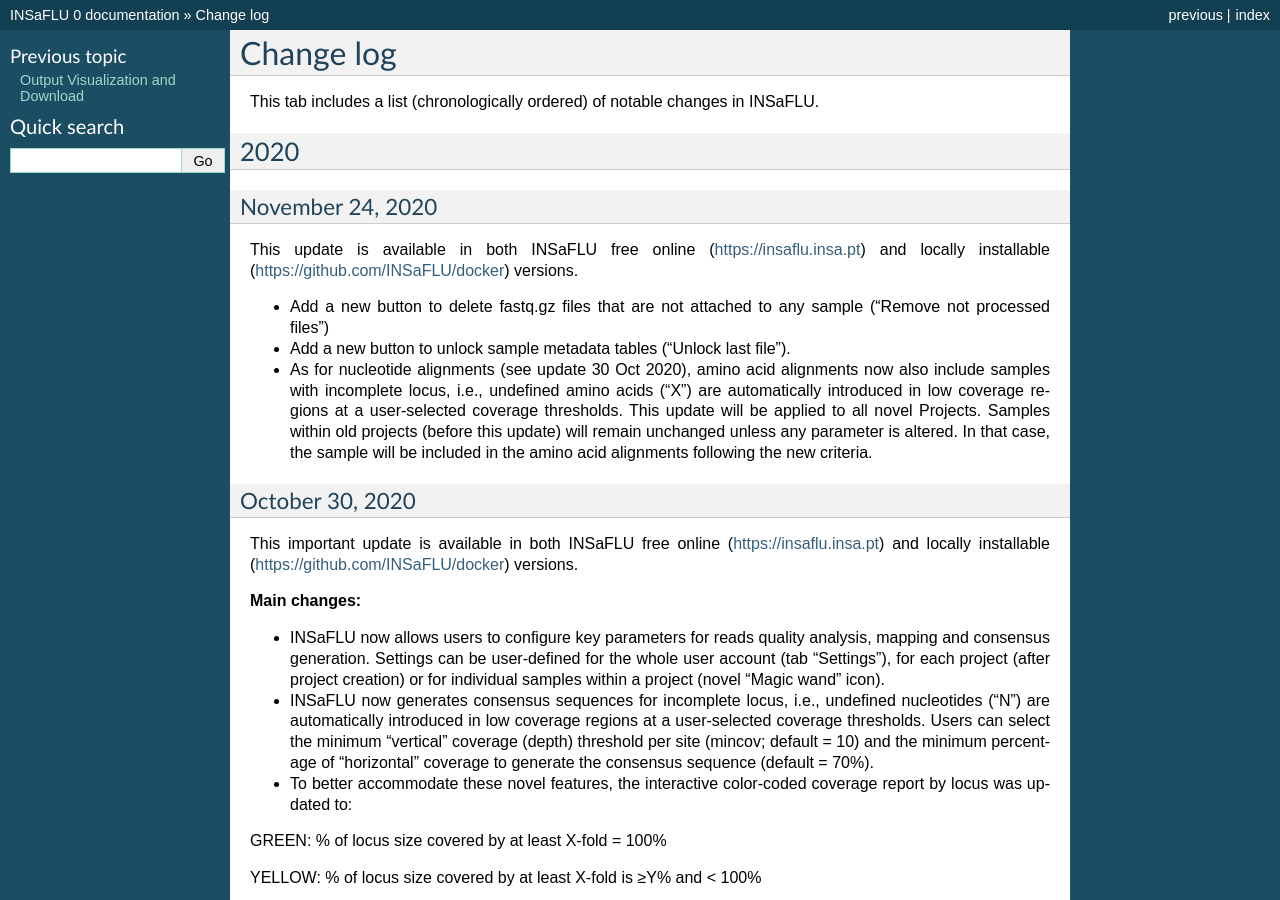
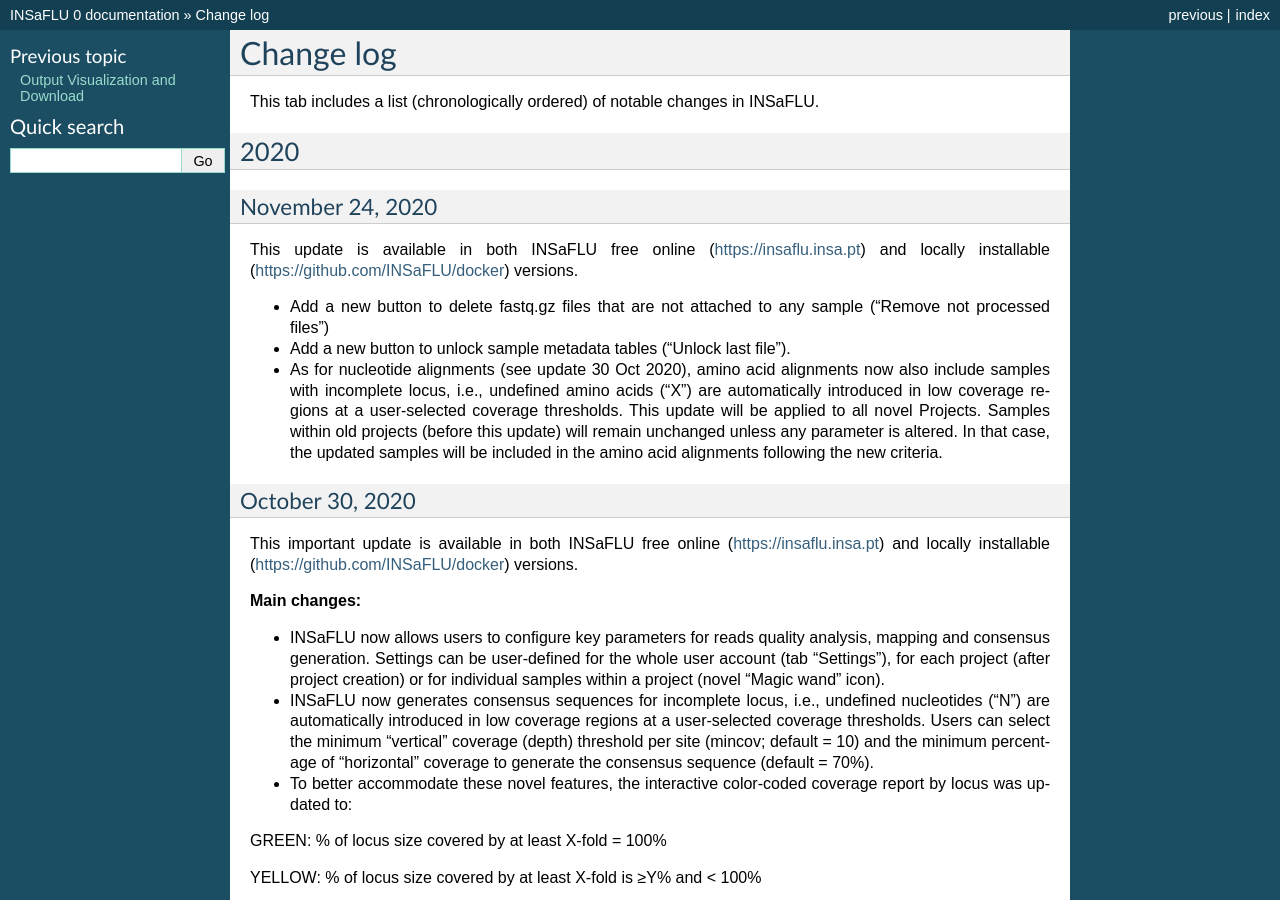
Before and after one commit to INSaFLU/insaflu_docs, a Sphinx documentation site: the page built from docs/change_log.rst, in a window 1280 px wide and 900 px high. Built offline with Sphinx 7.4.7, drawn with Linux system fonts in a browser that asks for light colours; formulas are drawn with MathJax 3.

Commit message:
Correct typo

```diff
--- a/docs/change_log.rst
+++ b/docs/change_log.rst
@@ -13,7 +13,7 @@
 
 - Add a new button to delete fastq.gz files that are not attached to any sample ("Remove not processed files")
 - Add a new button to unlock sample metadata tables ("Unlock last file").
-- As for nucleotide alignments (see update 30 Oct 2020), amino acid alignments now also include samples with incomplete locus, i.e., undefined amino acids (“X”) are automatically introduced in low coverage regions at a user-selected coverage thresholds. This update will be applied to all novel Projects. Samples within old projects (before this update) will remain unchanged unless any parameter is altered. In that case, the sample will be included in the amino acid alignments following the new criteria.
+- As for nucleotide alignments (see update 30 Oct 2020), amino acid alignments now also include samples with incomplete locus, i.e., undefined amino acids (“X”) are automatically introduced in low coverage regions at a user-selected coverage thresholds. This update will be applied to all novel Projects. Samples within old projects (before this update) will remain unchanged unless any parameter is altered. In that case, the updated samples will be included in the amino acid alignments following the new criteria.
 
 
 October 30, 2020
```
